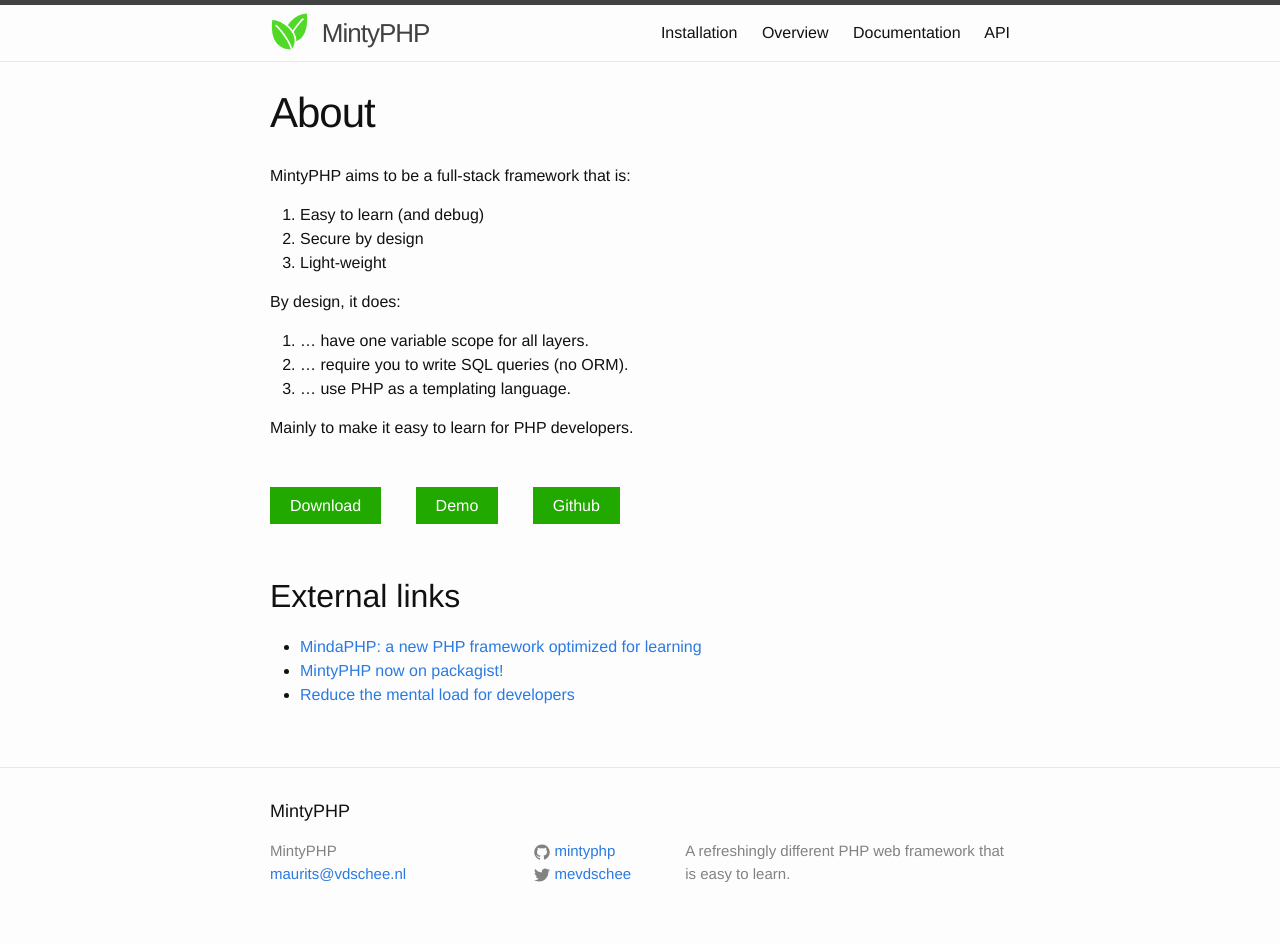
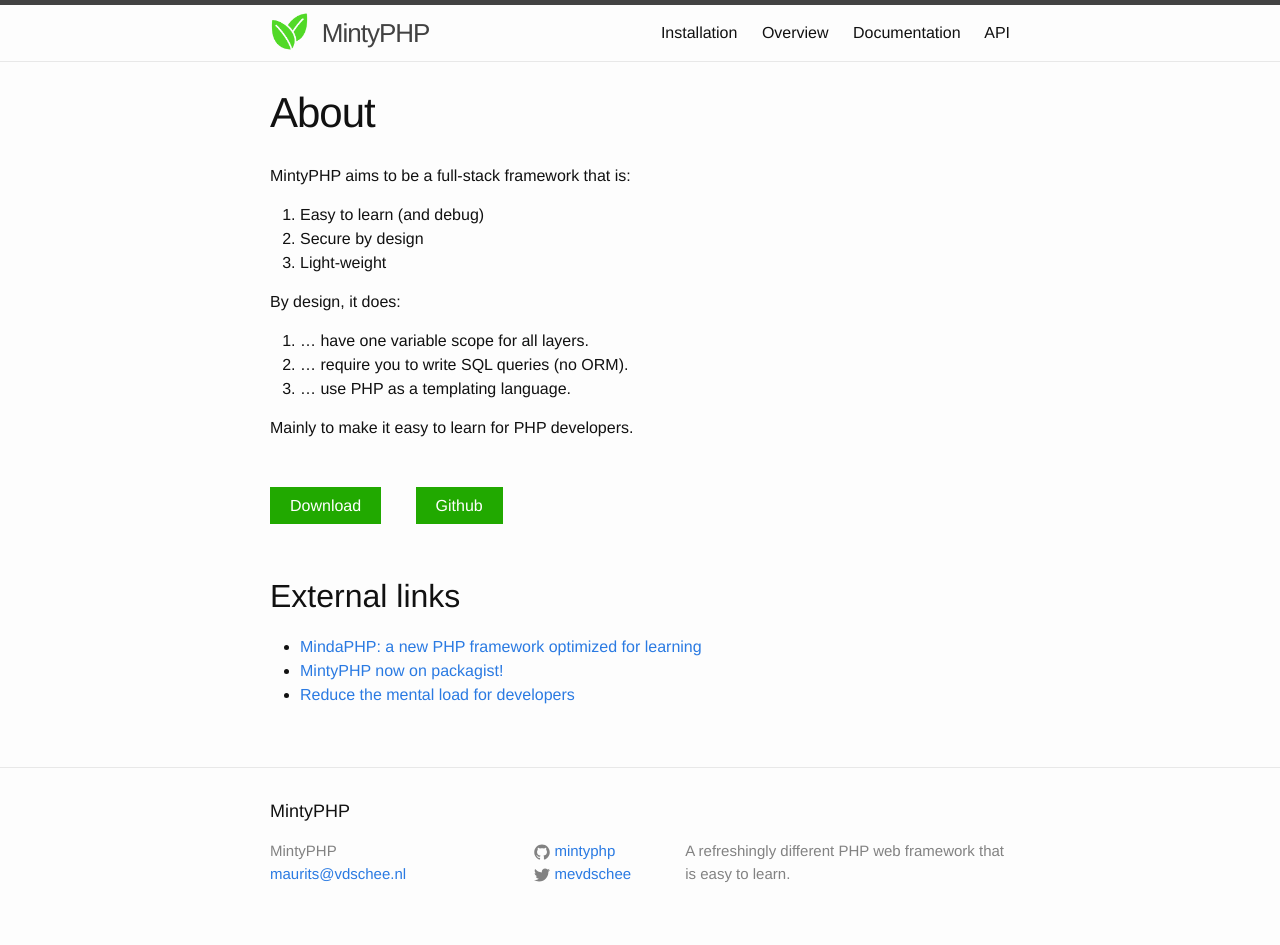
Before and after one commit to mintyphp/mintyphp.github.io, a Jekyll site: the page built from 00-about.md, in a window 1280 px wide. Built offline with Jekyll 4.4.1, drawn with Linux system fonts in a browser that asks for light colours.

Commit message:
Update 00-about.md

```diff
--- a/00-about.md
+++ b/00-about.md
@@ -21,7 +21,6 @@ Mainly to make it easy to learn for PHP developers.
 <br/>
 
 <a href='/installation/' style="text-decoration: none; color: white; background-color: #21a900; padding: 10px 20px; margin-right: 30px;">Download</a>
-<a href='http://maurits.server.nlware.com/' style="text-decoration: none; color: white; background-color: #21a900; padding: 10px 20px; margin-right: 30px;">Demo</a>
 <a href='https://github.com/mintyphp/mintyphp' style="text-decoration: none; color: white; background-color: #21a900; padding: 10px 20px; margin-right: 30px;">Github</a>
 
 <br/>
```
